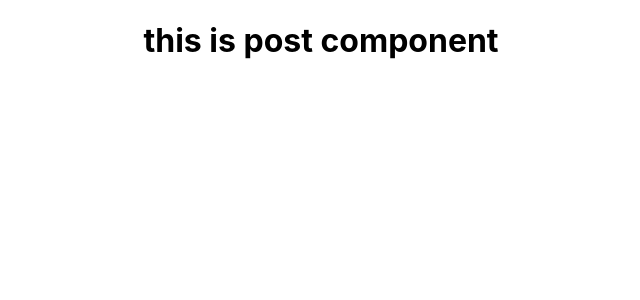
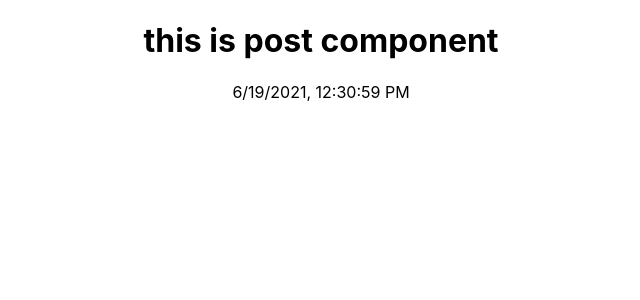
Before and after one commit to danasugu/apppro, a React (Create React App) app: page / in a window 1280 px wide. Shown: the top 300 px of the page, without its empty margins (319-959 px from the left). Built offline with nearby package versions, Linux system fonts and the light colour scheme.

Commit message:
Update Post.js

```diff
--- a/src/components/Post.js
+++ b/src/components/Post.js
@@ -5,6 +5,7 @@ class Post extends Component {
 		return (
 			<div>
 				<h1>this is post component</h1>
+				{new Date().toLocaleString()}
 			</div>
 		);
 	}
```
